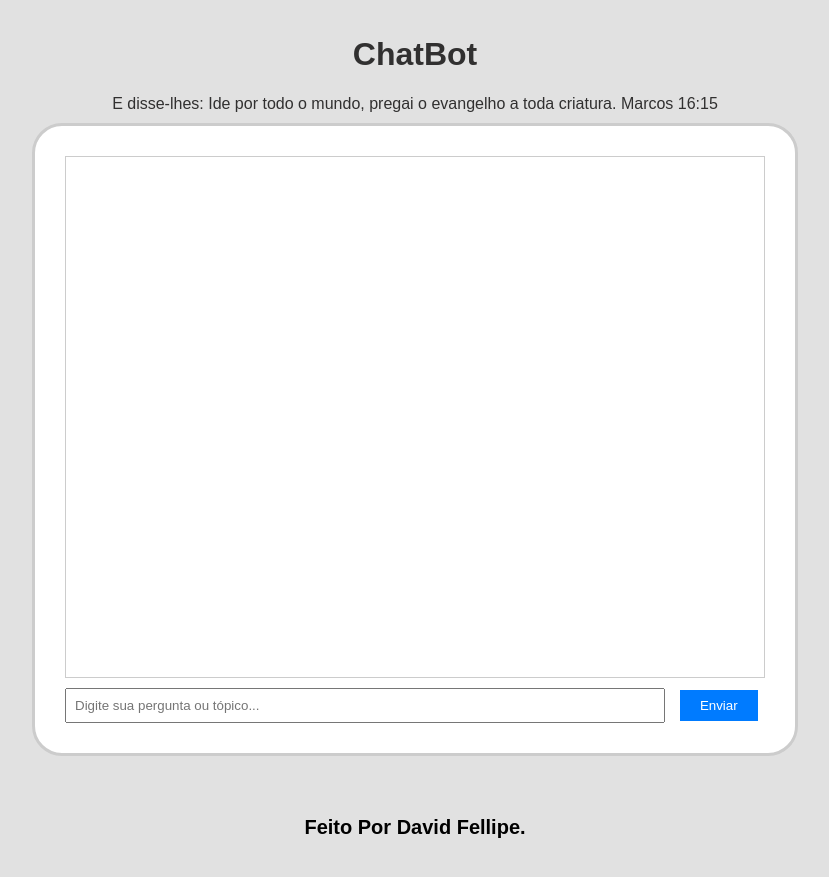
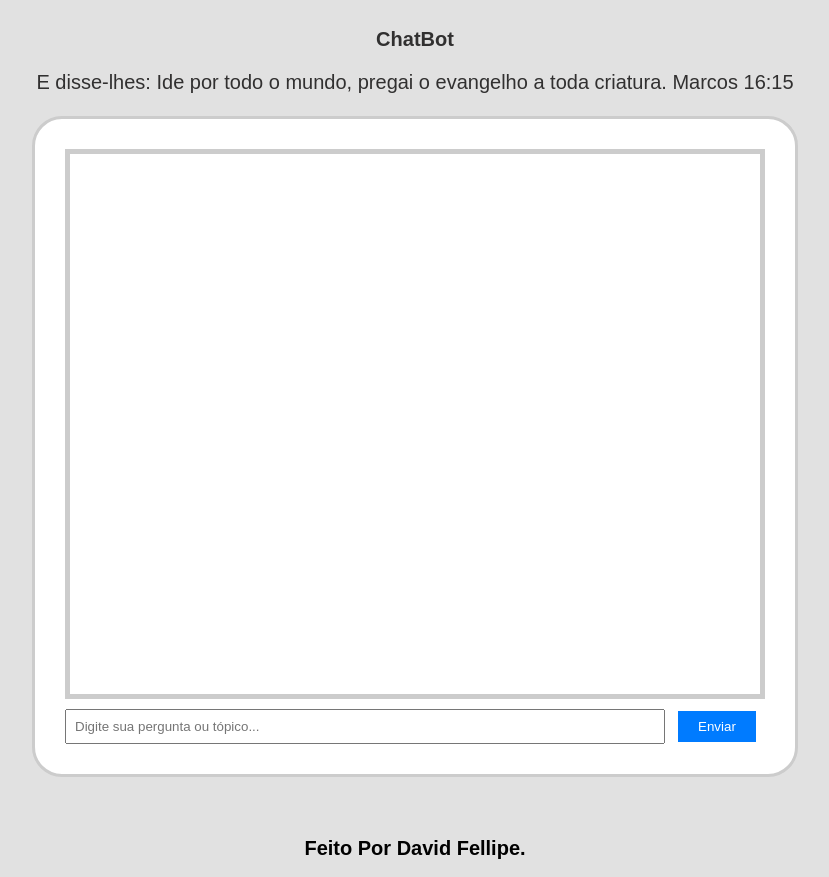
Before and after one commit to lbanezz/Desenvolvimento-de-IA, a plain HTML site: page index.html in a window 1280 px wide. Shown: the whole page, without its empty margins (225-1054 px from the left). Before the commit the page ends 856 px from the top, so only its background shows below. Drawn offline with Linux system fonts and the light colour scheme.

Commit message:
Atulização do pixel
fiz alteração do pixel para rem.

```diff
--- a/style.css
+++ b/style.css
@@ -6,25 +6,28 @@ body {
   background-color: #dbdbdbd3
 }
 
+:root {
+  font-size: 62.5%;
+}
 /* configuração do chat container */
 .chat-container {
-  width: 700px;
-  margin: 60px auto;
-  border: 3px solid #ccc;
-  padding: 30px;
+  width: 70rem;
+  margin: 6.0rem auto;
+  border: 0.3rem solid #ccc;
+  padding: 3rem;
   background-color: #ffffff;
-  border-radius: 30px;
+  border-radius: 3rem;
   align-items: center;
   font-size: 1.1rem;
 }
 
 /* configuração do chat */
 .chat-box {
-  height: 500px;
+  height: 50rem;
   overflow-y: scroll;
-  border: 1px solid #ccc;
-  padding: 10px;
-  margin-bottom: 10px;
+  border: 0.5rem solid #ccc;
+  padding: 2rem;
+  margin-bottom: 1.0rem;
 }
 
 #user-input {
@@ -43,22 +46,23 @@ button {
 }
 
 header {
-  height: 15px;
+  height: 1.5rem;
   text-align: center;
-  padding: 15px;
+  padding: 1.5rem;
   color: #313030;
 }
 
 p {
-  height: 10px;
+  height: 2.0rem;
   text-align: center;
   padding: 15;
+  font-size: 2rem;
 }
 
 footer {
-  height: 40px;
+  height: 4.0rem;
   text-align: center;
-  font-size: 10px;
+  font-size: 1rem;
 }
 
 @media(max-width: 450rem) {
```
